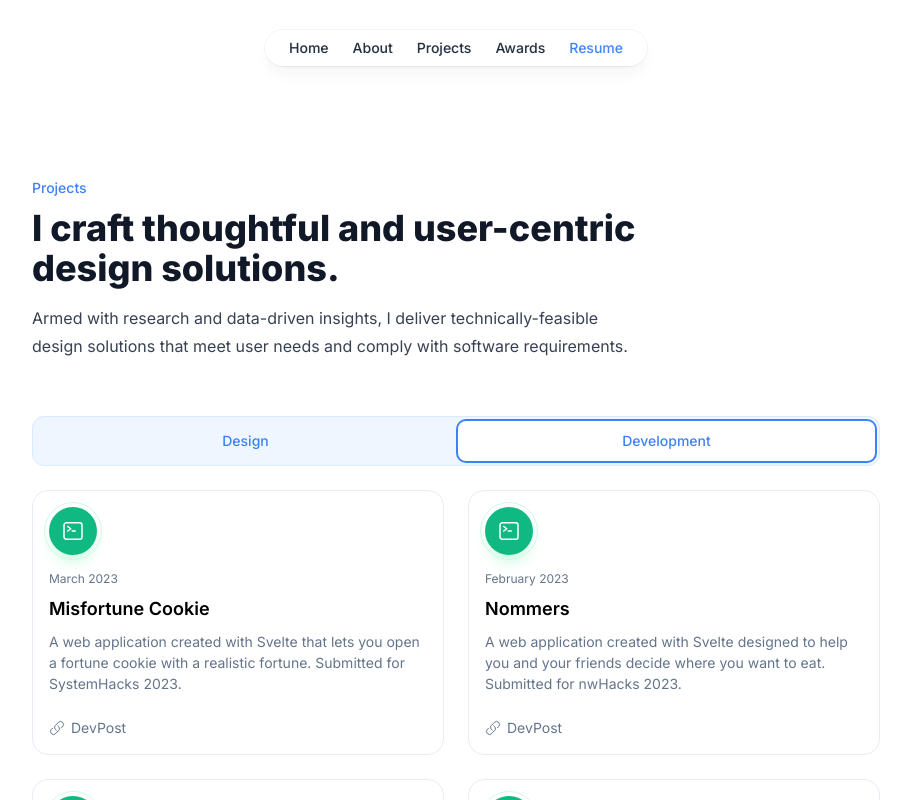
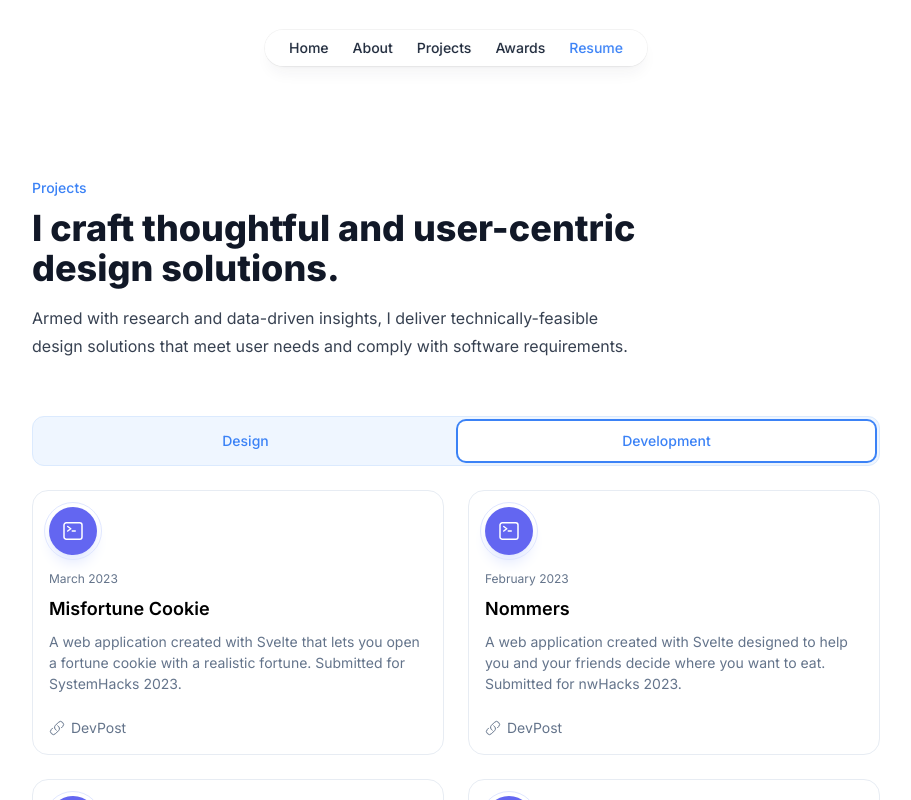
Before and after one commit to christinaraganit/fall_portfolio, a Next.js app in the folder portfolio/: page /projects in a window 1280 px wide. Both pictures are taken after a click on the tab "Development". Shown: the top 800 px of the page, without its empty margins (184-1095 px from the left). Built offline with nearby package versions, Linux system fonts and the light colour scheme.

Commit message:
Update project-card-sm.tsx

```diff
--- a/portfolio/components/project-card-sm.tsx
+++ b/portfolio/components/project-card-sm.tsx
@@ -76,8 +76,8 @@ export default function SmallProjectCard(props: Props) {
         href={props.link}
       >
         <div
-          className="outline outline-1 outline-emerald-100 outline-offset-4 shadow-emerald-100
-shadow-lg w-12 h-12 flex items-center justify-center bg-emerald-500 rounded-full"
+          className="outline outline-1 outline-indigo-100 outline-offset-4 shadow-indigo-100
+shadow-lg w-12 h-12 flex items-center justify-center bg-indigo-500 rounded-full"
         >
           <svg
             xmlns="http://www.w3.org/2000/svg"
```
